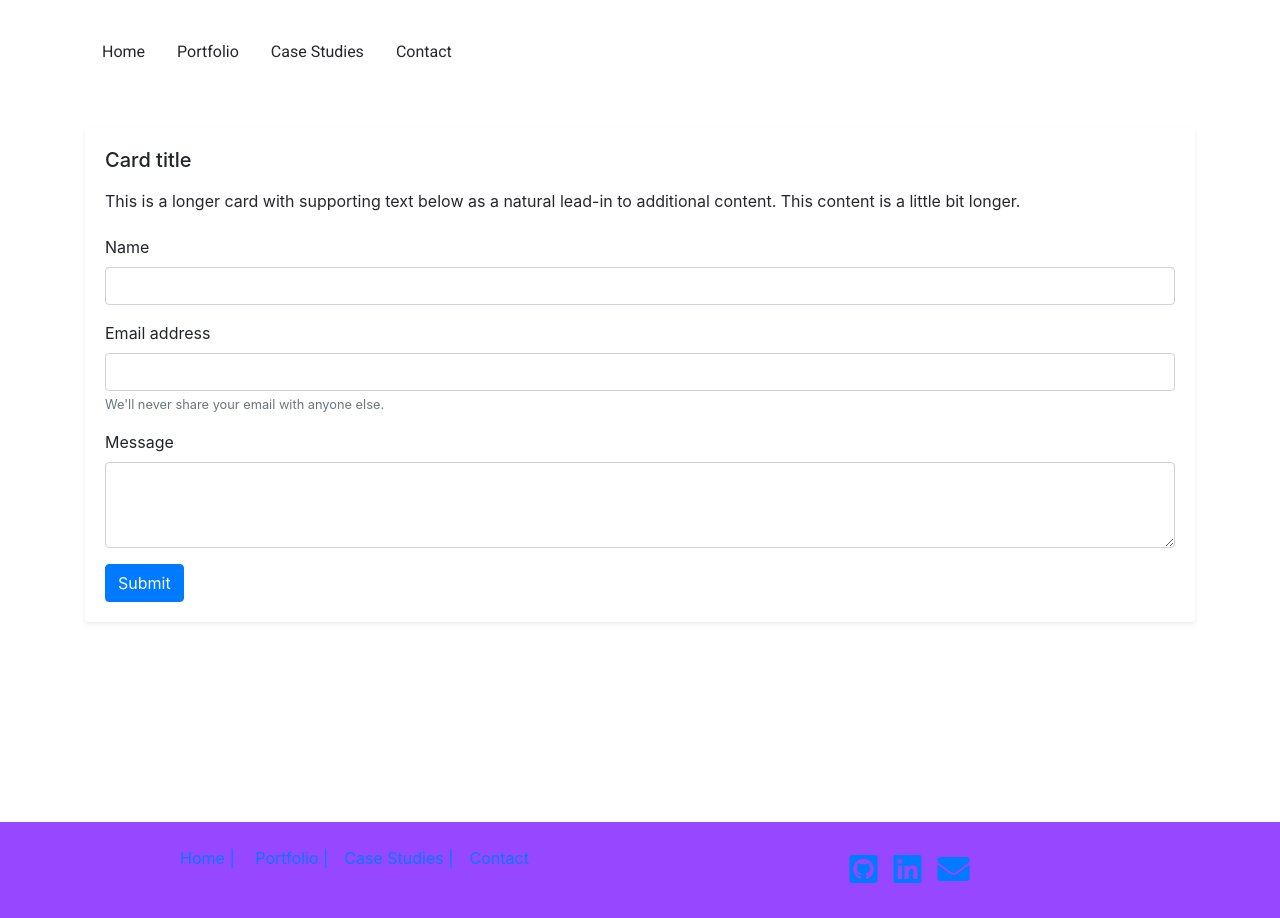
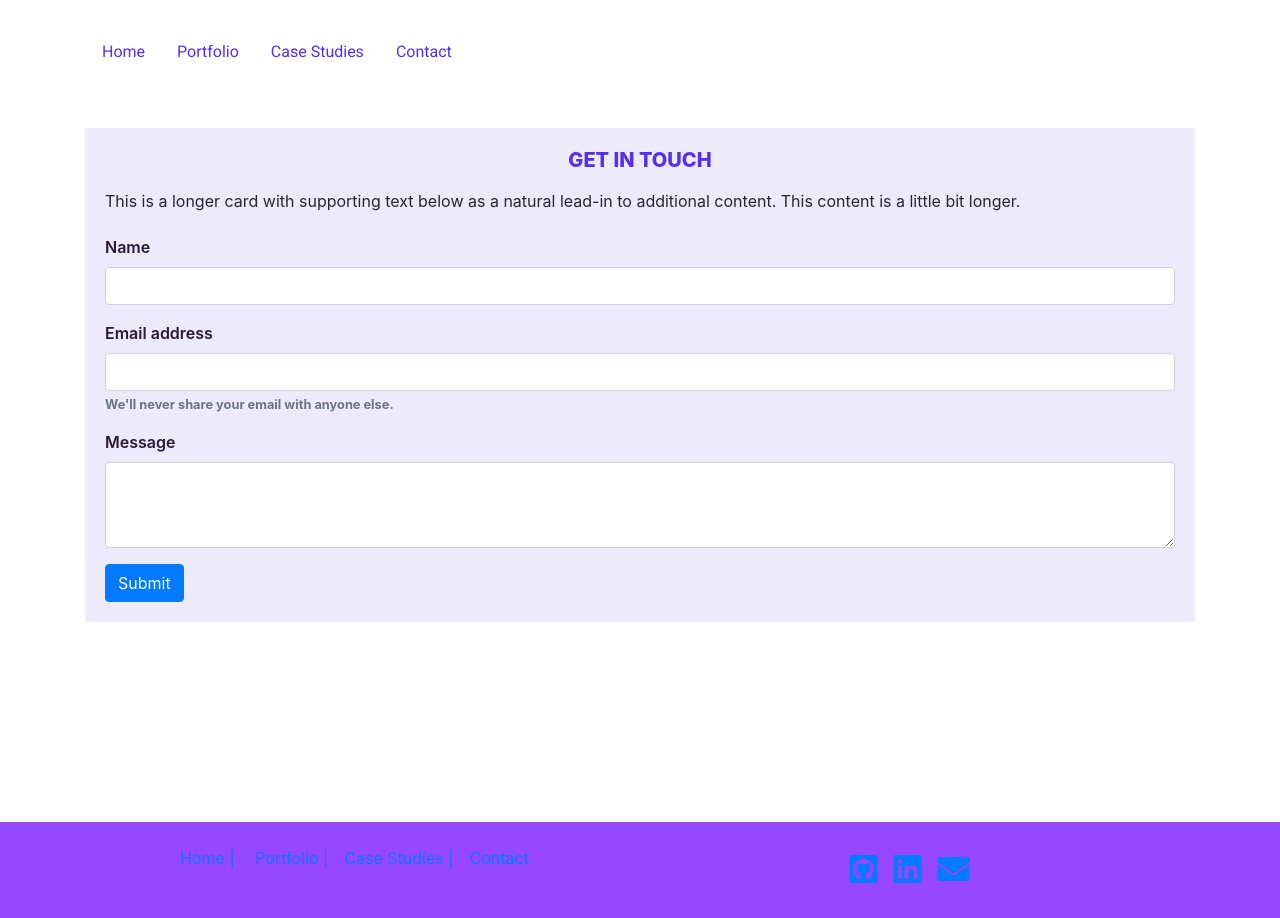
Before and after one commit to AminaTheUnicorn/react-portfolio, a React (Create React App) app: page /contact in a window 1280 px wide. Built offline with nearby package versions, Linux system fonts and the light colour scheme.

Commit message:
netlify added to contact

```diff
--- a/src/components/Navbar/style.css
+++ b/src/components/Navbar/style.css
@@ -1,4 +1,6 @@
-
+a.nav-item.nav-link {
+    color: rgb(87, 45, 240);
+}
 
 .navbar-brand {
    font-family:  'Nunito', sans-serif;
--- a/src/pages/Contact/Contact.js
+++ b/src/pages/Contact/Contact.js
@@ -1,4 +1,5 @@
 import React from "react";
+import "./style.css";
 
 
 
@@ -6,23 +7,23 @@ function Contact() {
   return (
     <div class="row row-cols-1 row-cols-md-12">
   <div class="col mb-4">
-    <div class="border-0 card shadow-sm">
+    <div class="border-0 card">
       <div class="card-body">
-        <h5 class="card-title">Card title</h5>
+        <h5 class="text-center card-title">GET IN TOUCH</h5>
         <p class="card-text">This is a longer card with supporting text below as a natural lead-in to additional content. This content is a little bit longer.</p>
-        <form>
+        <form name="contact" method="POST" data-netlify="true">
           <div class="form-group">
-            <label for="exampleInputname1">Name</label>
-            <input type="name" class="form-control" id="exampleInputname1" aria-describedby="nameHelp"/>
+            <label>Name</label>
+            <input type="text" name="name" class="form-control" id="Inputname1" aria-describedby="nameHelp"/>
           </div>
           <div class="form-group">
-            <label for="exampleInputEmail1">Email address</label>
-            <input type="email" class="form-control" id="exampleInputEmail1" aria-describedby="emailHelp"/>
+            <label>Email address</label>
+            <input type="email" name="email" class="form-control" id="InputEmail1" aria-describedby="emailHelp"/>
             <small id="emailHelp" class="form-text text-muted">We'll never share your email with anyone else.</small>
           </div>
           <div class="form-group">
              <label for="exampleFormControlTextarea1">Message</label>
-            <textarea class="form-control" id="exampleFormControlTextarea1" rows="3"></textarea>
+            <textarea class="form-control" name="message" id="exampleFormControlTextarea1" rows="3"></textarea>
           </div>
 
           <button type="submit" class="btn btn-primary">Submit</button>
--- /dev/null
+++ b/src/pages/Contact/style.css
@@ -0,0 +1,11 @@
+.card-body{
+    background-color: #edeafc;
+}
+label{
+    font-weight: 600;
+    color: rgb(40, 25, 54);
+}
+h5{
+    font-weight: 800;
+    color: rgb(87, 45, 240);
+}
--- a/src/pages/Home/style.css
+++ b/src/pages/Home/style.css
@@ -24,13 +24,14 @@ p{
     line-height: 35px;
 }
 
+small, small {
+    font-size: 80%;
+    font-weight: 700;
+    color: rgb(87, 45, 240);
+}
+
 .portBtn{
     background-color:  #9747ff;
     font-weight: 600;
     color: white;
 }
-
-a.nav-item.nav-link {
-    color:#28262c;
-
-}
```
Also changed, not shown: 1 other file (tests, documents, lock files or other folders).
